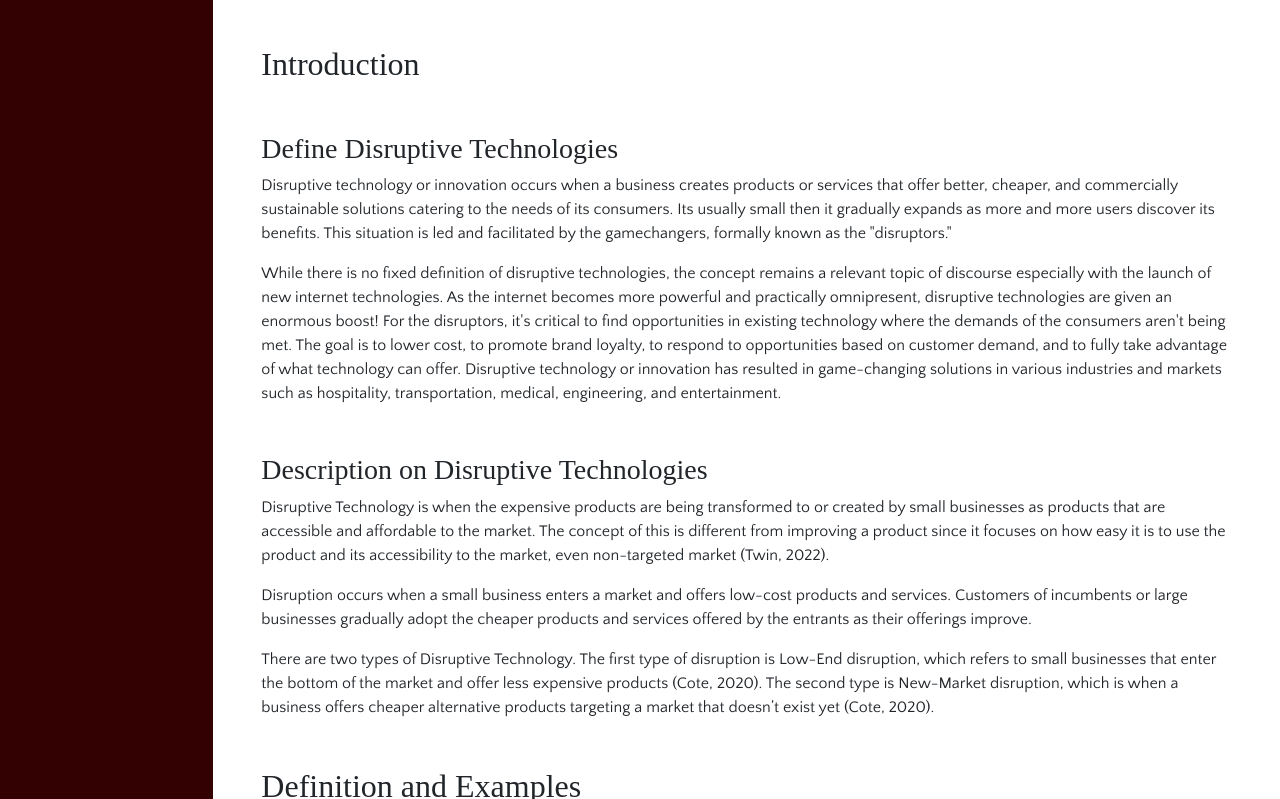
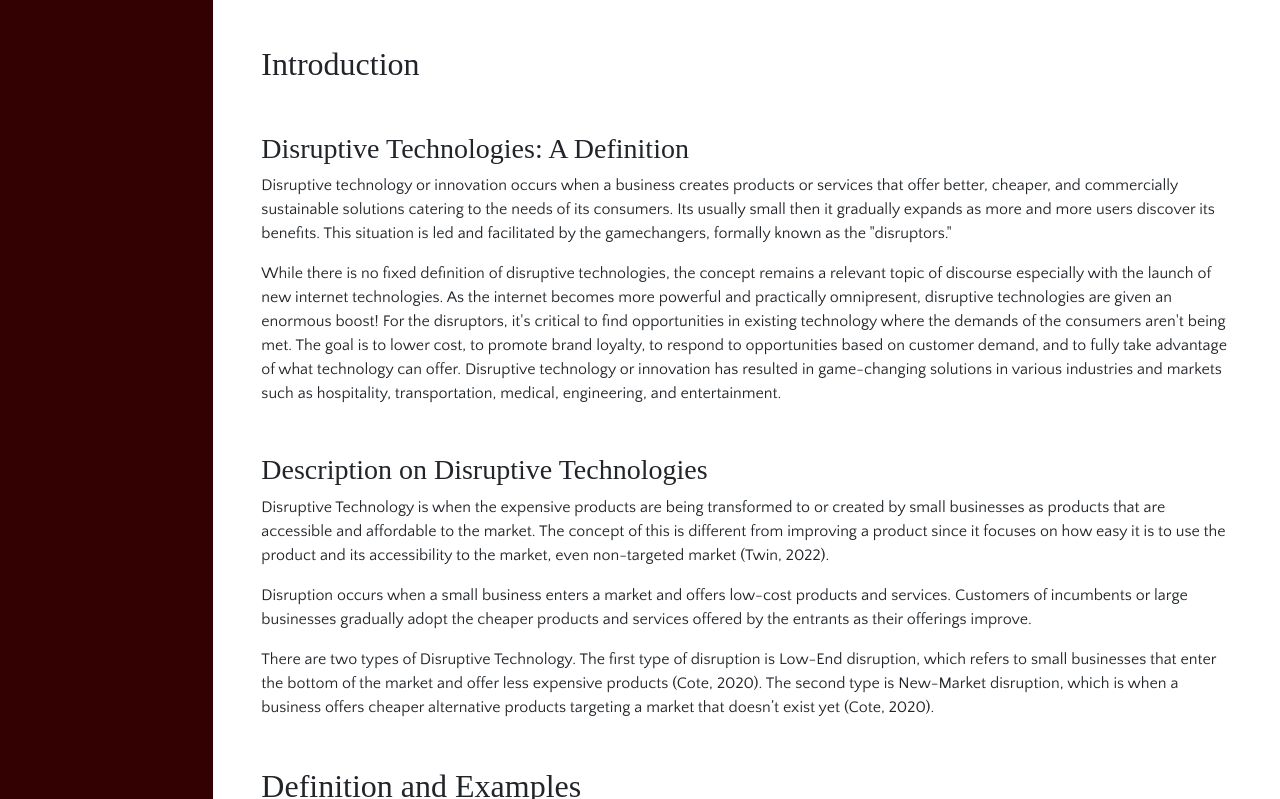
Before and after one commit to jpps0817/MMS-142-Group-I-2022, a plain HTML site: page index.html in a window 1280 px wide. Shown: the part 301-1100 px from the top of the page. Drawn offline with nearby package versions, Linux system fonts and the light colour scheme; a script that the page names is missing; a web font is replaced by a local one.

Commit message:
Update index.html

```diff
--- a/index.html
+++ b/index.html
@@ -52,7 +52,7 @@
                         <section id="introduction" class="mt-5">
                             <h2>Introduction</h2>
                             <div id="definition" class="mt-5">
-                                <h3>Define Disruptive Technologies</h3>
+                                <h3>Disruptive Technologies: A Definition</h3>
                                 <p>Disruptive technology or innovation occurs when a business creates products or services that offer better, cheaper, and commercially sustainable solutions catering to the needs of its consumers. Its usually small then it gradually expands as more and more users discover its benefits. This situation is led and facilitated  by the gamechangers, formally known as the "disruptors."</p>
                                 <p>While there is no fixed definition of disruptive technologies, the concept remains a relevant topic of discourse especially with the launch of new internet technologies. As the internet becomes more powerful and practically omnipresent, disruptive technologies are given an enormous boost!
                                 For the disruptors, it's critical to find opportunities in existing technology where the demands of the consumers aren't being met. The goal is to lower cost, to promote brand loyalty, to respond to opportunities based on customer demand, and to fully take advantage of what technology can offer.
```
